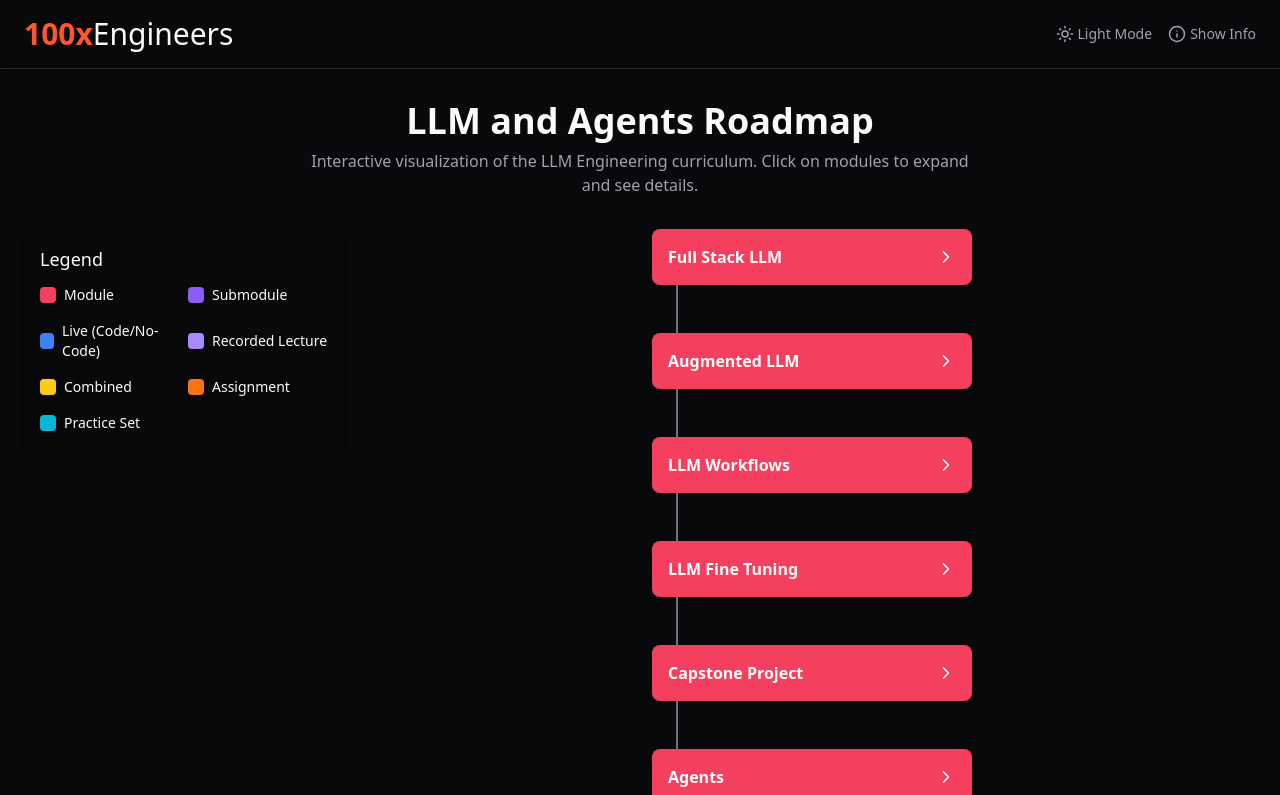
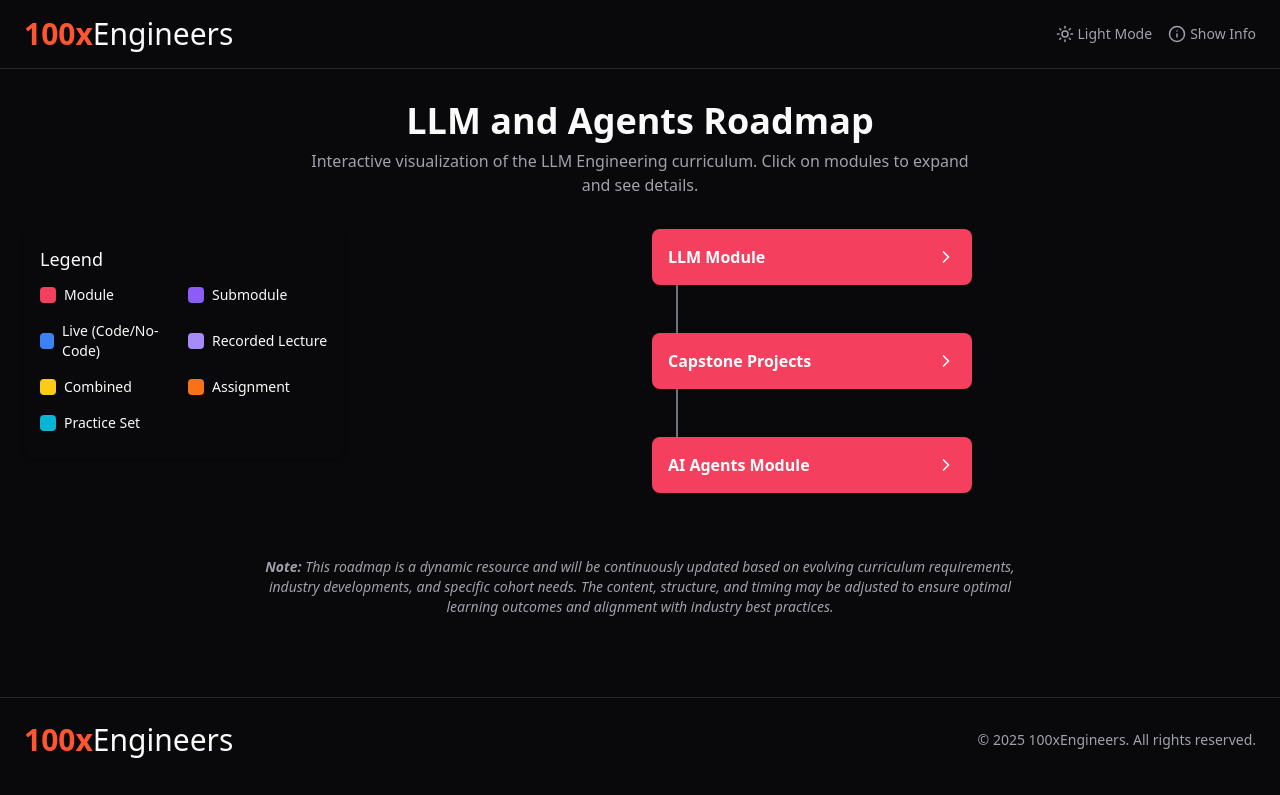
Before and after one commit to Ameen-Malik/llm-roadmap-visualizer, a React (Vite) app: page / in a window 1280 px wide. Shown: the top 795 px of the page. Built offline with nearby package versions, Linux system fonts and the light colour scheme.

Commit message:
Update roadmapData.ts (Adding another level to hierarchy)

```diff
--- a/src/data/roadmapData.ts
+++ b/src/data/roadmapData.ts
@@ -1,5 +1,6 @@
+// src/data/roadmapData.ts
 
-export type ContentType = 'Live' | 'Recorded' | 'Live (Combined)' | 'Recorded (Combined)' | 'Assignment' | 'Practice Set';
+export type ContentType = 'Live' | 'Recorded' | 'Live (Combined)' | 'Recorded (Combined)' | 'Assignment';
 
 export interface RoadmapItem {
   title: string;
@@ -7,9 +8,14 @@ export interface RoadmapItem {
   description?: string;
 }
 
+export interface RoadmapConcept {
+  title: string;
+  items: RoadmapItem[];
+}
+
 export interface RoadmapSubmodule {
   title: string;
-  items: RoadmapItem[];
+  concepts: RoadmapConcept[];
 }
 
 export interface RoadmapModule {
@@ -19,308 +25,147 @@ export interface RoadmapModule {
 
 export const roadmapData: RoadmapModule[] = [
   {
-    title: "Full Stack LLM",
+    title: "LLM Module",
     submodules: [
+      {
+        title: "Full-Stack LLM",
+        concepts: [
           {
             title: "Introduction",
             items: [
-          {
-            title: "Introduction to Programming",
-            type: "Recorded"
-          },
-          {
-            title: "OPT",
-            type: "Recorded"
-          },
-          {
-            title: "Orientation + Introduction to Full Stack",
-            type: "Live (Combined)"
-          }
-        ]
+              { title: "Introduction to Programming", type: "Recorded" },
+              { title: "OPT", type: "Recorded" },
+              { title: "Orientation + Introduction to Full Stack", type: "Live (Combined)" },
+            ],
           },
           {
             title: "UI",
-        items: [
-          {
-            title: "UI Building (Practical)",
-            type: "Live"
-          },
-        ]
+            items: [{ title: "UI Building (Practical)", type: "Live" }],
           },
           {
             title: "API",
             items: [
-          {
-            title: "Intro to APIs (theory)",
-            type: "Live (Combined)"
-          },
-          {
-            title: "Intro to Fast API (theory+code)",
-            type: "Recorded"
-          },
-          {
-            title: "Building APIs with Fast API (practical)",
-            type: "Live"
-          },
-        ]
+              { title: "Intro to APIs (theory)", type: "Live (Combined)" },
+              { title: "Intro to Fast API (theory+code)", type: "Recorded" },
+              { title: "Building APIs with Fast API (practical)", type: "Live" },
+            ],
           },
           {
             title: "Database",
             items: [
-          {
-            title: "Domain Modeling, ERD and Intro to Database (Theory)",
-            type: "Live (Combined)"
-          },
-          {
-            title: "Connecting the Dots & Database: Supabase (SQL) (Practical)",
-            type: "Live"
-          },
-          {
-            title: "Create a domain model, ER, Schema DB of practice set 1,2",
-            type: "Practice Set"
-          }
-        ]
+              { title: "Domain Modeling, ERD and Intro to Database (Theory)", type: "Live (Combined)" },
+              { title: "Connecting the Dots & Database: Supabase (SQL) (Practical)", type: "Live" },
+            ],
           },
           {
             title: "LLM",
             items: [
-          {
-            title: "Intro to LLM & Prompt Engineering (Theory)",
-            type: "Live (Combined)"
-          },
-          {
-            title: "LLM (Pre recorded series) (Theory)",
-            type: "Recorded (Combined)"
-          },
-          {
-            title: "Prompt Engineering: Building LLM wrappers (Practical)",
-            type: "Live"
-          },
-        ]
+              { title: "Intro to LLM & Prompt Engineering (Theory)", type: "Live (Combined)" },
+              { title: "LLM (Pre recorded series) (Theory)", type: "Recorded (Combined)" },
+              { title: "Prompt Engineering: Building LLM wrappers (Practical)", type: "Live" },
+            ],
           },
           {
             title: "AI accelerated full stack",
             items: [
-          {
-            title: "Lovable/cursor recorded",
-            type: "Recorded (Combined)"
+              { title: "Lovable/cursor recorded", type: "Recorded (Combined)" },
+              { title: "Building apps with AI (Lovable and Cursor)", type: "Live (Combined)" },
+              { title: "Intro to GitHub and Open Source (HuggingFace)", type: "Live (Combined)" },
+              { title: "MVP Building", type: "Live" },
+              { title: "Mini-Capstone Project", type: "Assignment" },
+            ],
           },
-          {
-            title: "Building apps with AI (Lovable and Cursor)",
-            type: "Live (Combined)"
-          },
-          {
-            title: "Intro to GitHub and Open Source (HuggingFace)",
-            type: "Live (Combined)"
-          },
-          {
-            title: "Push all your assignments and practice set to GitHub",
-            type: "Practice Set"
-          },
-          {
-            title: "MVP Building",
-            type: "Live"
-          },
-          {
-            title: "Mini-Capstone Project",
-            type: "Assignment"
-          },
-        ]
-      }
-    ]
+        ],
       },
       {
         title: "Augmented LLM",
-    submodules: [
+        concepts: [
           {
             title: "Tools",
             items: [
-          {
-            title: "Function and Tool Calling and Intro to MCP (Theory)",
-            type: "Live (Combined)"
-          },
-          {
-            title: "Function and Tool Calling in LLM (Theory)",
-            type: "Recorded (Combined)"
-          },
-          {
-            title: "Intro to MCP (Theory)",
-            type: "Recorded (Combined)"
-          },
-          {
-            title: "Function and Tool Calling + MCP (Practical)",
-            type: "Live"
-          }
-        ]
+              { title: "Function and Tool Calling and Intro to MCP (Theory)", type: "Live (Combined)" },
+              { title: "Function and Tool Calling in LLM (Theory)", type: "Recorded (Combined)" },
+              { title: "Intro to MCP (Theory)", type: "Recorded (Combined)" },
+              { title: "Function and Tool Calling + MCP (Practical)", type: "Live" },
+            ],
           },
           {
             title: "Retrieval",
             items: [
-          {
-            title: "Introduction to Retrieval-Augmented Generation (RAG) (theory)",
-            type: "Live (Combined)"
+              { title: "Introduction to Retrieval-Augmented Generation (RAG) (theory)", type: "Live (Combined)" },
+              { title: "Building RAG apps with LlamaIndex (Practical)", type: "Live" },
+              { title: "Advanced RAG", type: "Live (Combined)" },
+            ],
           },
-          {
-            title: "Building RAG apps with LlamaIndex (Practical)",
-            type: "Live"
-          },
-          {
-            title: "Advanced RAG",
-            type: "Live (Combined)"
-          }
-        ]
-      }
-      // {
-      //   title: "Memory",
-      //   items: [
-      //     {
-      //       title: "Introduction to Memory: Short term, long term, episodic (theory + practical)",
-      //       type: "Live (Combined)"
-      //     }
-      //   ]
-      // }
-    ]
+        ],
       },
       {
         title: "LLM Workflows",
-    submodules: [
+        concepts: [
           {
             title: "LLM Workflows",
             items: [
-          {
-            title: "Intro to LLM Workflows amd Chains (Theory)",
-            type: "Live (Combined)"
+              { title: "Intro to LLM Workflows amd Chains (Theory)", type: "Live (Combined)" },
+              { title: "Intro to LLM Workflows and Chains (Practical)", type: "Live" },
+              { title: "Decision-Making Frameworks for Choosing Between Fine-Tuning and RAG", type: "Live (Combined)" },
+              { title: "Building and Architecting GenAI Applications", type: "Live (Combined)" },
+            ],
+          },
+        ],
       },
       {
-            title: "Intro to LLM Workflows and Chains (Practical)",
-            type: "Live"
+        title: "Fine-tuning LLM",
+        concepts: [
+          {
+            title: "Fine-tuning LLM",
+            items: [
+              { title: "Introduction to fine-tuning models.", type: "Live (Combined)" },
+              { title: "Data Preparation Techniques for Fine-tuning", type: "Live (Combined)" },
+              { title: "LLM Fine-tuning Process and Hands-on Demo", type: "Live (Combined)" },
+              { title: "Evaluation Techniques and Deployment", type: "Live (Combined)" },
+            ],
+          },
+        ],
+      },
+    ],
   },
   {
-            title: "Decision-Making Frameworks for Choosing Between Fine-Tuning and RAG",
-            type: "Live (Combined)"
-          },
+    title: "Capstone Projects",
+    submodules: [
       {
-            title: "Building and Architecting GenAI Applications",
-            type: "Live (Combined)"
+        title: "Capstone Projects",
+        concepts: [
+          {
+            title: "Projects",
+            items: [
+                { title: "AI Copilot for Educators", type: "Assignment" },
+                { title: "RuralRise OS", type: "Assignment" },
+                { title: "CreatorPulse", type: "Assignment" },
+                { title: "Enux -- Github for Entrepreneurs", type: "Assignment" },
+                { title: "EliteBuilders", type: "Assignment" },
+                { title: "Custom Capstone", type: "Assignment" },
+            ]
           }
         ]
       }
     ]
   },
   {
-    title: "LLM Fine Tuning",
-    submodules: [
-      {
-        title: "LLM Fine Tuning",
-        items: [
-          {
-            title: "Introduction to fine-tuning models.",
-            type: "Live (Combined)"
-          },
-          {
-            title: "Data Preparation Techniques for Fine-tuning",
-            type: "Live (Combined)"
-          },
-          {
-            title: "LLM Fine-tuning Process and Hands-on Demo",
-            type: "Live (Combined)"
-          },
-          {
-            title: "Evaluation Techniques and Deployment",
-            type: "Live (Combined)"
-          }
-        ]
-      }
-    ]
-  },
-    {
-    title: "Capstone Project",
-    submodules: [
-      {
-        title: "Capstone Project",
-        items: [
-          {
-            title: "AI Copilot for Educators",
-            type: "Assignment"
-          },
-          {
-            title: "RuralRise OS",
-            type: "Assignment"
-          },
-          {
-            title: "CreatorPulse",
-            type: "Assignment"
-          },
-          {
-            title: "Enux -- Github for Entrepreneurs",
-            type: "Assignment"
-          },
-          {
-            title: "EliteBuilders",
-            type: "Assignment"
-          },
-          {
-            title: "Custom Capstone",
-            type: "Assignment"
-          }
-        ]
-      }
-    ]
-  },
-  {
-    title: "Agents",
+    title: "AI Agents Module",
     submodules: [
       {
         title: "Agents",
+        concepts: [
+            {
+                title: "Agent Lectures",
                 items: [
-        {
-          title: "Introduction to AI Agents",
-          type: "Live (Combined)"
-        },
-        {
-          title: "Building your first AI agent",
-          type: "Live"
-        },
-        {
-          title: "Deep Dive: AI Agent Components & Design Patterns",
-          type: "Live (Combined)"
-        },
-        {
-          title: "Understanding Multi-Agent Systems",
-          type: "Live (Combined)"
-        },
-        {
-          title: "Hands-on Building AI Agents",
-          type: "Live"
-        },
-        {
-          title: "Applying Guardrails, Monitoring and Evaluation",
-          type: "Live (Combined)"
-        // title: "Agents",
-        // items: [
-        //   {
-        //     title: "Introduction to AI Agents",
-        //     type: "Live (Combined)"
-        //   },
-        //   {
-        //     title: "Agentic Design Patterns",
-        //     type: "Live (Combined)"
-        //   },
-        //   {
-        //     title: "Building a ReAct Agent from Scratch",
-        //     type: "Live (Combined)"
-        //   },
-        //   {
-        //     title: "Introduction to Multi-Agent Framework",
-        //     type: "Live (Combined)"
-        //   },
-        //   {
-        //     title: "Introduction to AutoGen, CrewAI, Agent SDK",
-        //     type: "Live (Combined)"
-        //   },
-        //   {
-        //     title: "Applications of AI Agents and Case Studies",
-        //     type: "Live (Combined)"
+                    { title: "Introduction to AI Agents", type: "Live (Combined)" },
+                    { title: "Building your first AI agent", type: "Live" },
+                    { title: "Deep Dive: AI Agent Components & Design Patterns", type: "Live (Combined)" },
+                    { title: "Understanding Multi-Agent Systems", type: "Live (Combined)" },
+                    { title: "Hands-on Building AI Agents", type: "Live" },
+                    { title: "Applying Guardrails, Monitoring and Evaluation", type: "Live (Combined)" },
+                ]
             }
         ]
       }
```
Lines whose indentation alone changed are shown as unchanged.
